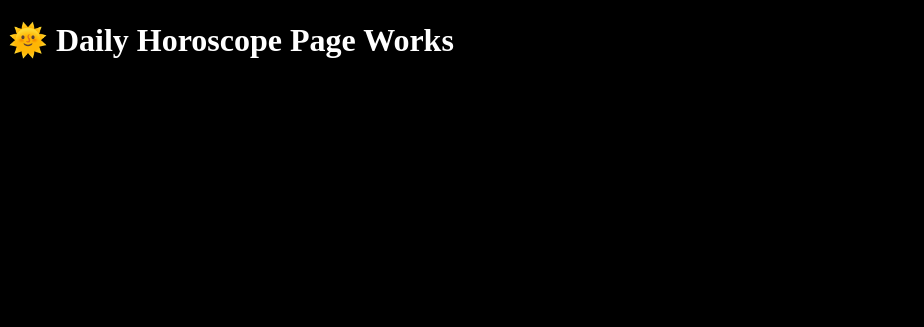
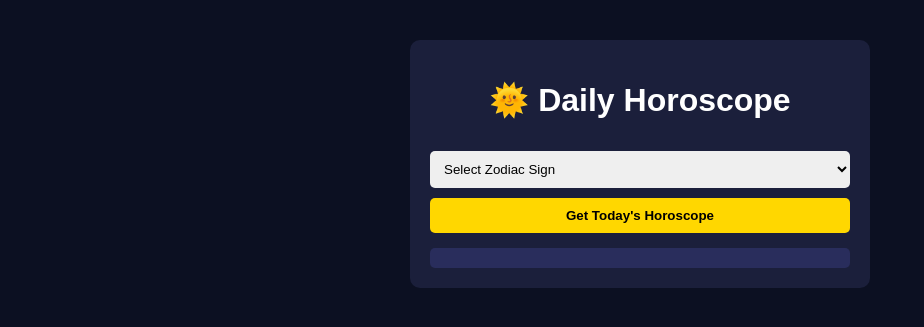
Before and after one commit to Udita1995/astro-ai-bot, a Flask app: page /daily-horoscope in a window 1280 px wide. Shown: the top 327 px of the page, without its empty margins (0-924 px from the left). Run offline with Flask 3, Linux system fonts and the light colour scheme.

Commit message:
Update daily.html

```diff
--- a/templates/daily.html
+++ b/templates/daily.html
@@ -1,6 +1,83 @@
 <!DOCTYPE html>
 <html>
-<body style="background:black;color:white;">
-    <h1>🌞 Daily Horoscope Page Works</h1>
+<head>
+    <title>Daily Horoscope | AstroRashi</title>
+    <style>
+        body {
+            background: #0c1022;
+            color: white;
+            font-family: Arial;
+        }
+        .box {
+            width: 420px;
+            margin: auto;
+            margin-top: 40px;
+            padding: 20px;
+            background: #1b1f3b;
+            border-radius: 10px;
+            text-align: center;
+        }
+        select, button {
+            width: 100%;
+            margin-top: 10px;
+            padding: 10px;
+            border-radius: 5px;
+            border: none;
+        }
+        button {
+            background: gold;
+            font-weight: bold;
+            cursor: pointer;
+        }
+        .reply {
+            margin-top: 15px;
+            background: #292d5c;
+            padding: 10px;
+            border-radius: 5px;
+        }
+    </style>
+</head>
+<body>
+
+<div class="box">
+    <h1>🌞 Daily Horoscope</h1>
+
+    <select id="sign">
+        <option value="">Select Zodiac Sign</option>
+        <option>Aries</option>
+        <option>Taurus</option>
+        <option>Gemini</option>
+        <option>Cancer</option>
+        <option>Leo</option>
+        <option>Virgo</option>
+        <option>Libra</option>
+        <option>Scorpio</option>
+        <option>Sagittarius</option>
+        <option>Capricorn</option>
+        <option>Aquarius</option>
+        <option>Pisces</option>
+    </select>
+
+    <button onclick="getHoroscope()">Get Today's Horoscope</button>
+
+    <div class="reply" id="reply"></div>
+</div>
+
+<script>
+function getHoroscope() {
+    fetch("/daily", {
+        method: "POST",
+        headers: {"Content-Type": "application/json"},
+        body: JSON.stringify({
+            sign: document.getElementById("sign").value
+        })
+    })
+    .then(res => res.json())
+    .then(data => {
+        document.getElementById("reply").innerText = data.reply;
+    });
+}
+</script>
+
 </body>
 </html>
```
